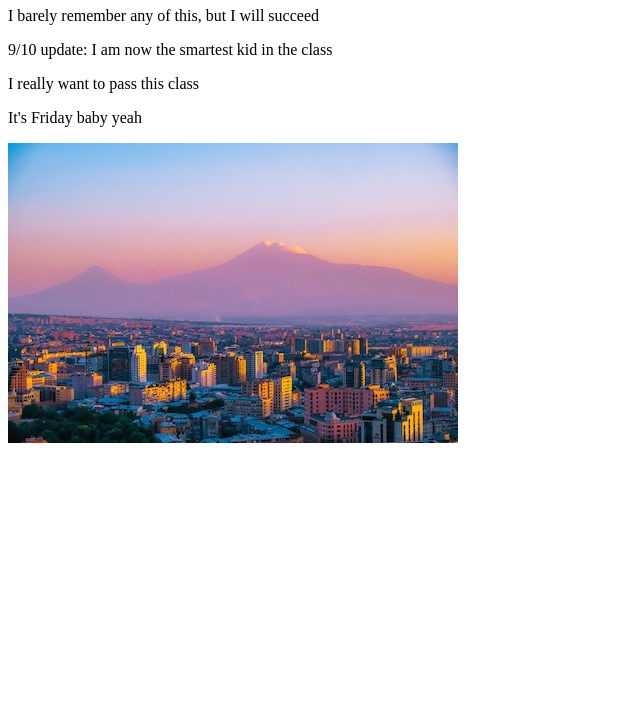
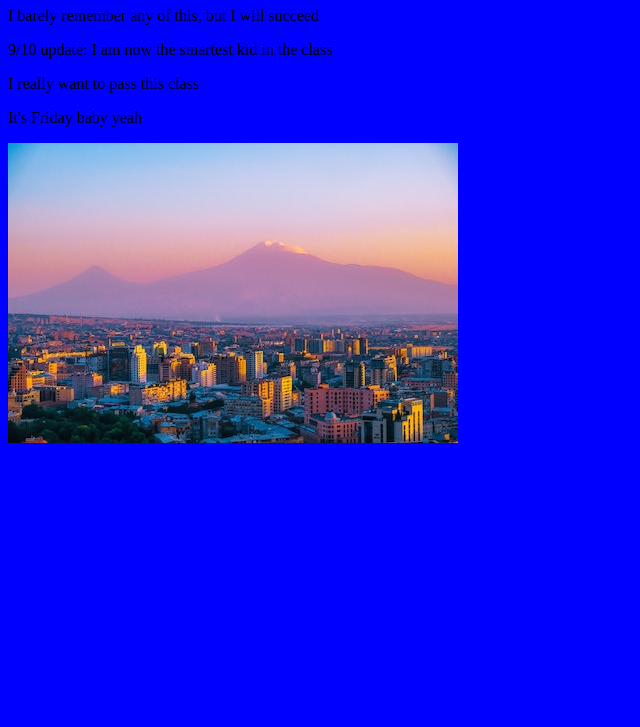
Before and after one commit to tancyp5/1st-Site, a plain HTML site: page index.html in a window 1280 px wide. Shown: the part 73-800 px from the top of the page, without its empty margins (0-640 px from the left). Drawn offline with Linux system fonts and the light colour scheme.

Commit message:
background color

```diff
--- a/index.html
+++ b/index.html
@@ -2,6 +2,7 @@
 <html>
 <head>
 	<title>Welcome to my 1st site</title>
+	<link rel="stylesheet" type="text/css" href="style.css">
 </head>
 <body>
 <h1>This is my first site</h1>
--- /dev/null
+++ b/style.css
@@ -0,0 +1,3 @@
+body{
+	background-color: blue;
+}
```
